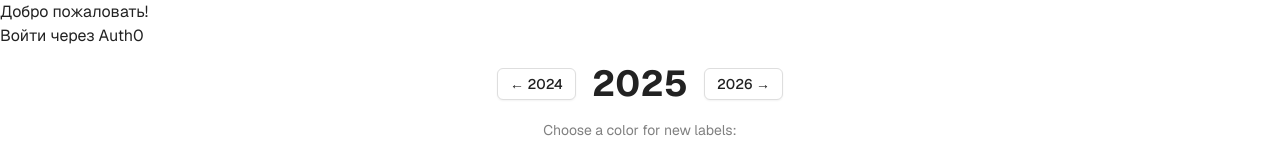
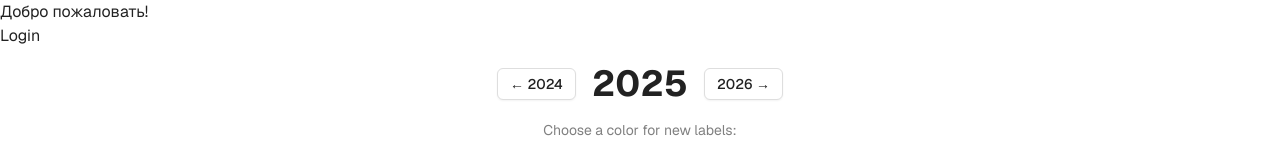
Before and after one commit to stasprovotorov/select-date, a Next.js app in the folder client/: page / in a window 1280 px wide. Shown: the top 144 px of the page. Built offline with nearby package versions, Linux system fonts and the light colour scheme.

Commit message:
Replace Link to href

```diff
--- a/client/app/auth_button.tsx
+++ b/client/app/auth_button.tsx
@@ -1,10 +1,9 @@
 "use client";
-import Link from "next/link";
 
 export default function AuthButton() {
   return (
-    <Link href="/api/auth/login">
-      <button>Войти через Auth0</button>
-    </Link>
+    <a href="/auth/login">
+      <button>Login</button>
+    </a>
   );
 }
```
